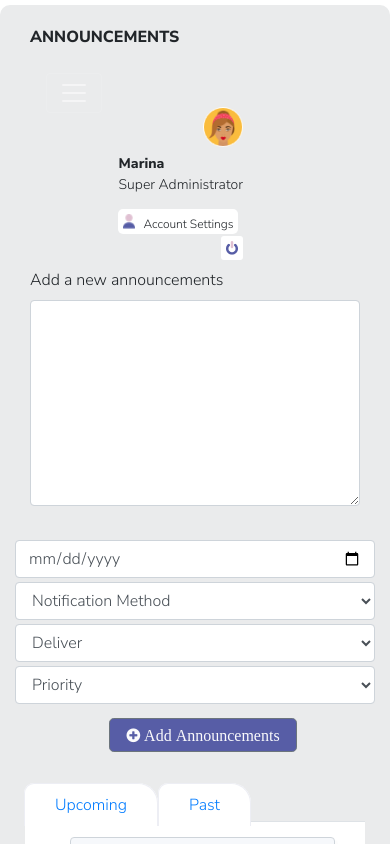
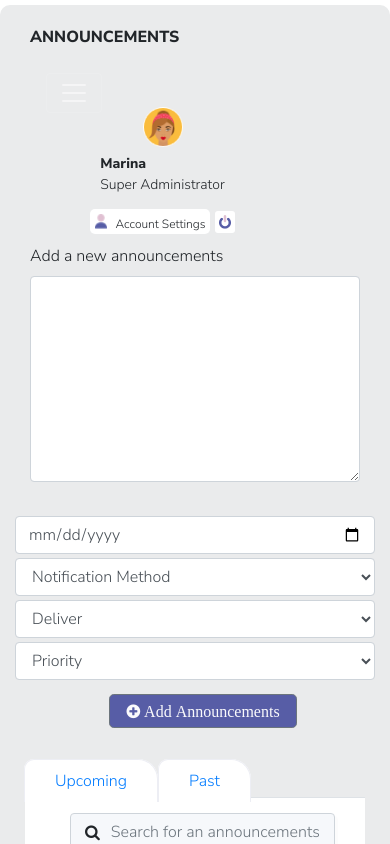
Before and after one commit to Xtarachiever/4010_Tasks, a React (Create React App) app: page / in a window 390 px wide. Both pictures are taken after a click on the button 316 px from the left and 53 px from the top of the page. Shown: the top 844 px of the page. Built offline with nearby package versions, Linux system fonts and the light colour scheme.

Commit message:
updated styles

```diff
--- a/src/App.css
+++ b/src/App.css
@@ -235,8 +235,15 @@ a{
 @media(max-width:400px){
   .second-header{
     display: flex;
-    align-items: flex-end;
+    align-items: center;
     justify-content: space-evenly;
     flex-direction: column;
   }
+  .second-header .interface{
+    background-color: #FFFFFF;
+    padding: 4px;
+    border-radius: 3px;
+    position: relative;
+    top: -2px;
+  }
 }
--- a/src/App.js
+++ b/src/App.js
@@ -142,12 +142,14 @@ class App extends React.Component {
                           <div className="owner">
                             <p style={{fontWeight:'600', fontSize:'14px'}}>Marina<br/><span style={{fontWeight:'400', fontSize:'14px'}}>Super Administrator</span></p>
                           </div>
+                          <div>
                             <div className="social">
-                              <img src={social} alt="social.png"/>
-                              <p>Account Settings</p>
-                          </div>
-                          <div className="interface">
-                            <img src={Interface} alt="interface.png"/>
+                                <img src={social} alt="social.png"/>
+                                <p>Account Settings</p>
+                            </div>
+                            <div className="interface">
+                              <img src={Interface} alt="interface.png"/>
+                            </div>
                           </div>
                         </div>
                       </Nav>
```
Also changed, not shown: 1 other file (tests, documents, lock files or other folders).
